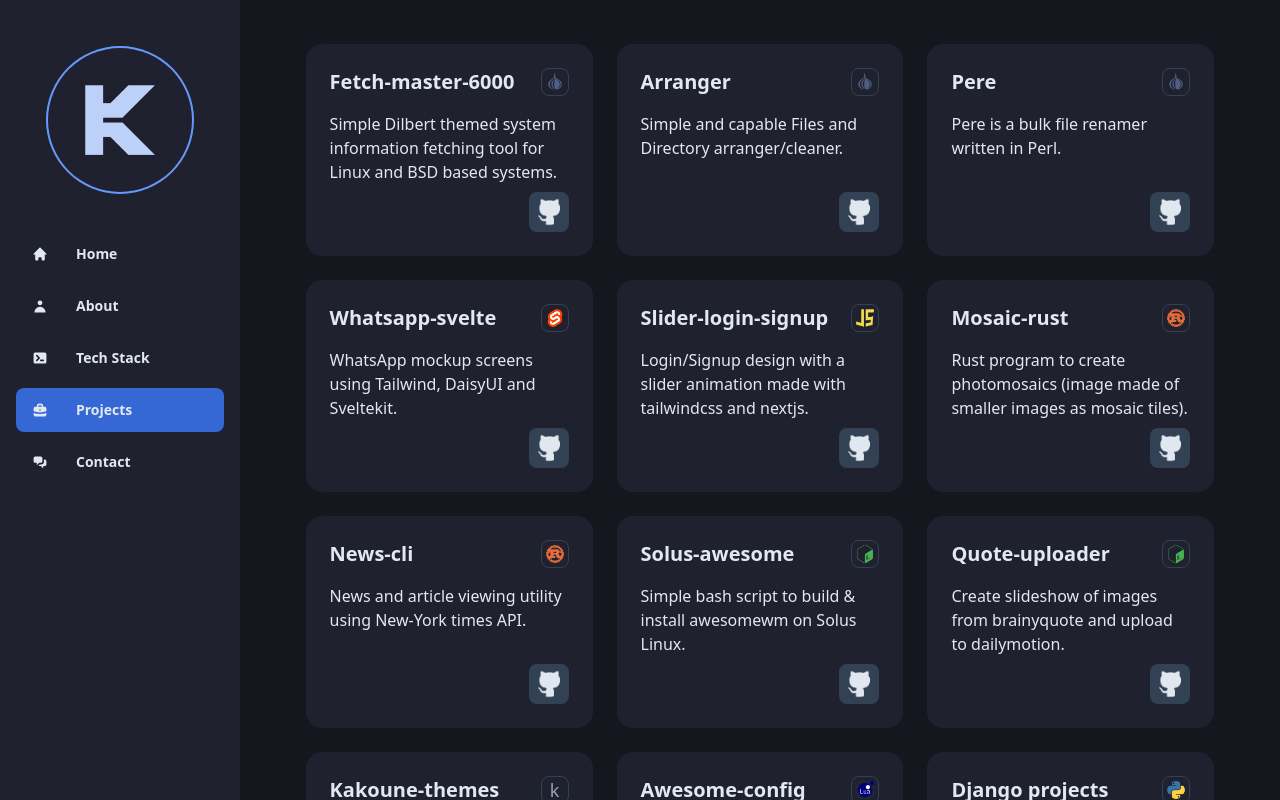
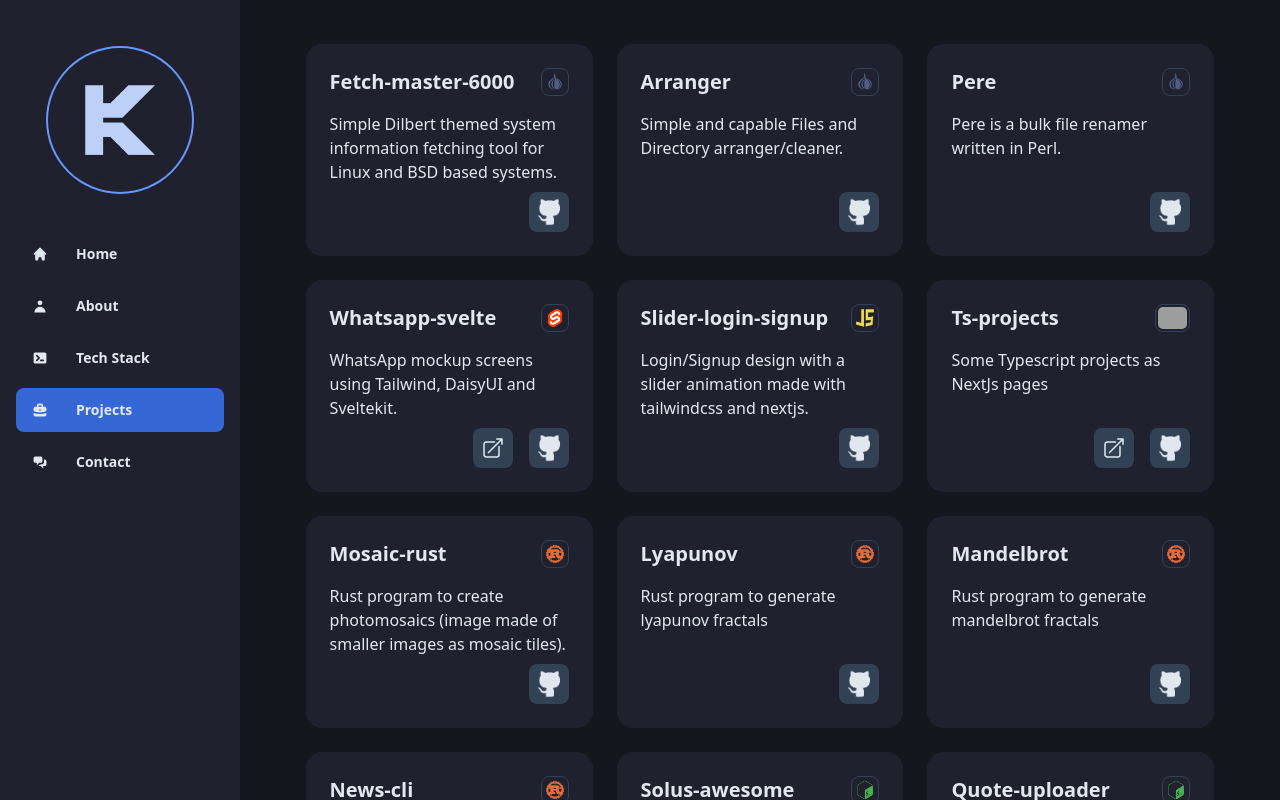
Before and after one commit to anhsirk0/anhsirk0-sveltekit, a SvelteKit app: page /projects in a window 1280 px wide. Built offline with nearby package versions, Linux system fonts and the light colour scheme; grey boxes are pictures that could not be loaded.

Commit message:
Updated projects

```diff
--- a/src/app.html
+++ b/src/app.html
@@ -2,11 +2,11 @@
 <html lang="en">
 	<head>
 		<meta charset="utf-8" />
-		<link rel="icon" href="%svelte.assets%/favicon.png" />
-		<meta name="viewport" content="width=device-width, initial-scale=1" />
-		%svelte.head%
+		<link rel="icon" href="%sveltekit.assets%/favicon.png" />
+		<meta name="viewport" content="width=device-width" />
+		%sveltekit.head%
 	</head>
 	<body>
-		<div>%svelte.body%</div>
+		<div>%sveltekit.body%</div>
 	</body>
 </html>
--- a/src/routes/projects/+page.svelte
+++ b/src/routes/projects/+page.svelte
@@ -11,90 +11,111 @@
     );
   };
 
+  // TODO extract projects to a json file
   let projects = [
     {
       title: "Fetch-master-6000",
       desc: "Simple Dilbert themed system information fetching tool for Linux and BSD based systems.",
       lang: "perl.png",
-      url: "https://github.com/anhsirk0/fetch-master-6000",
+      src: "https://github.com/anhsirk0/fetch-master-6000",
     },
     {
       title: "Arranger",
       desc: "Simple and capable Files and Directory arranger/cleaner.",
       lang: "perl.png",
-      url: "https://github.com/anhsirk0/file-arranger",
+      src: "https://github.com/anhsirk0/file-arranger",
     },
     {
       title: "Pere",
       desc: "Pere is a bulk file renamer written in Perl.",
       lang: "perl.png",
-      url: "https://github.com/anhsirk0/pere",
+      src: "https://github.com/anhsirk0/pere",
     },
     {
       title: "Whatsapp-svelte",
       desc: "WhatsApp mockup screens using Tailwind, DaisyUI and Sveltekit.",
       lang: "svelte.png",
-      url: "https://github.com/anhsirk0/whatsapp-svelte",
+      src: "https://github.com/anhsirk0/whatsapp-svelte",
+      url: "https://anhsirk0-whatsapp.netlify.com",
     },
     {
       title: "Slider-login-signup",
       desc: "Login/Signup design with a slider animation made with tailwindcss and nextjs.",
       lang: "js.png",
-      url: "https://github.com/anhsirk0/slider-login-signup",
+      src: "https://github.com/anhsirk0/slider-login-signup",
+    },
+    {
+      title: "Ts-projects",
+      desc: "Some Typescript projects as NextJs pages",
+      lang: "ts.png",
+      src: "https://github.com/anhsirk0/ts-projects",
+      url: "https://anhsirk0-ts-projects.netlify.com",
     },
     {
       title: "Mosaic-rust",
       desc: "Rust program to create photomosaics (image made of smaller images as mosaic tiles).",
       lang: "rust.png",
-      url: "https://github.com/anhsirk0/mosaic-rust",
+      src: "https://github.com/anhsirk0/mosaic-rust",
+    },
+    {
+      title: "Lyapunov",
+      desc: "Rust program to generate lyapunov fractals",
+      lang: "rust.png",
+      src: "https://github.com/anhsirk0/lyapunov",
+    },
+    {
+      title: "Mandelbrot",
+      desc: "Rust program to generate mandelbrot fractals",
+      lang: "rust.png",
+      src: "https://github.com/anhsirk0/mandelbrot",
     },
     {
       title: "News-cli",
       desc: "News and article viewing utility using New-York times API.",
       lang: "rust.png",
-      url: "https://github.com/anhsirk0/news-cli",
+      src: "https://github.com/anhsirk0/news-cli",
     },
     {
       title: "Solus-awesome",
       desc: "Simple bash script to build & install awesomewm on Solus Linux.",
       lang: "bash.png",
-      url: "https://github.com/anhsirk0/solus-awesome",
+      src: "https://github.com/anhsirk0/solus-awesome",
     },
     {
       title: "Quote-uploader",
       desc: "Create slideshow of images from brainyquote and upload to dailymotion.",
       lang: "bash.png",
-      url: "https://github.com/anhsirk0/quote-uploader",
+      src: "https://github.com/anhsirk0/quote-uploader",
     },
     {
       title: "Kakoune-themes",
       desc: "Beautiful color schemes for kakoune text editor.",
       lang: "kakounescript",
-      url: "https://github.com/anhsirk0/kakoune-themes",
+      src: "https://github.com/anhsirk0/kakoune-themes",
     },
     {
       title: "Awesome-config",
       desc: "My config for the awesome window manager.",
       lang: "lua.png",
-      url: "https://github.com/anhsirk0/awesome-config",
+      src: "https://github.com/anhsirk0/awesome-config",
     },
     {
       title: "Django projects",
       desc: "Some Django projects for CS50 submissions.",
       lang: "python.png",
-      url: "https://github.com/anhsirk0/django-projects",
+      src: "https://github.com/anhsirk0/django-projects",
     },
     {
       title: "Pygames",
       desc: "Some simple 2D games made with Pygame.",
       lang: "python.png",
-      url: "https://github.com/anhsirk0/pygames",
+      src: "https://github.com/anhsirk0/pygames",
     },
     {
       title: "This website",
       desc: "Source code for this website. (anhsirk0.github.io)",
       lang: "svelte.png",
-      url: "https://github.com/anhsirk0/anhsirk0-sveltekit",
+      src: "https://github.com/anhsirk0/anhsirk0-sveltekit",
     },
   ];
 </script>
@@ -134,8 +155,32 @@
         <p class="2xl:text-xl">
           {project.desc}
         </p>
-        <div class="ml-auto">
-          <a href={project.url} target="_blank">
+        <div class="ml-auto flex items-center flex-row gap-4">
+          <div class="grow" />
+          {#if project.url}
+            <a
+              class="h-10 2xl:h-12 w-10 2xl:w-12 p-1.5 2xl:p-2 bg-neutral-focus rounded-lg flex items-center justify-center"
+              href={project.url}
+              target="_blank"
+            >
+              <svg
+                xmlns="http://www.w3.org/2000/svg"
+                fill="none"
+                viewBox="0 0 24 24"
+                stroke-width="1.5"
+                stroke="currentColor"
+                class="w-6 2xl:w-7 h-6 2xl:h-7"
+              >
+                <path
+                  stroke-linecap="round"
+                  stroke-linejoin="round"
+                  d="M13.5 6H5.25A2.25 2.25 0 003 8.25v10.5A2.25 2.25 0 005.25 21h10.5A2.25 2.25 0 0018 18.75V10.5m-10.5 6L21 3m0 0h-5.25M21 3v5.25"
+                />
+              </svg>
+            </a>
+          {/if}
+
+          <a href={project.src} target="_blank">
             <img
               class="h-10 2xl:h-12 rounded-lg bg-neutral-focus p-1 2xl:p-2"
               alt="View on github"
--- a/src/routes/tech/+page.svelte
+++ b/src/routes/tech/+page.svelte
@@ -14,9 +14,10 @@
   let languages = [
     { title: "Bash", img: "bash.png", url: "https://gnu.org/software/bash" },
     javascript,
+    { title: "Typescript", img: "ts.png", url: "https://typescriptlang.org" },
     { title: "Perl", img: "perl.png", url: "https://perl.org" },
     { title: "Python", img: "python.png", url: "https://python.org" },
-    { title: "R", img: "r.png", url: "https://r-project.org/" },
+    // { title: "R", img: "r.png", url: "https://r-project.org/" },
     { title: "Rust", img: "rust.png", url: "https://rust-lang.org" },
   ];
 
@@ -62,7 +63,7 @@
 
 <div
   in:fade
-  class="grid grid-cols-12 gap-4 lg:gap-6 2xl:gap-8 w-[86vw] lg:w-[77vw] 2xl:w-[70vw] mb-8 lg:my-0 lg:p-8 mt-4"
+  class="grid grid-cols-12 gap-4 lg:gap-6 2xl:gap-8 w-[86vw] lg:w-[79vw] 2xl:w-[70vw] mb-8 lg:my-0 lg:p-8 mt-4"
 >
   <div class="col-span-12 xl:col-span-7 flex flex-col gap-4 lg:gap-6 2xl:gap-8">
     <TechCard title="Languages" items={languages} />
```
